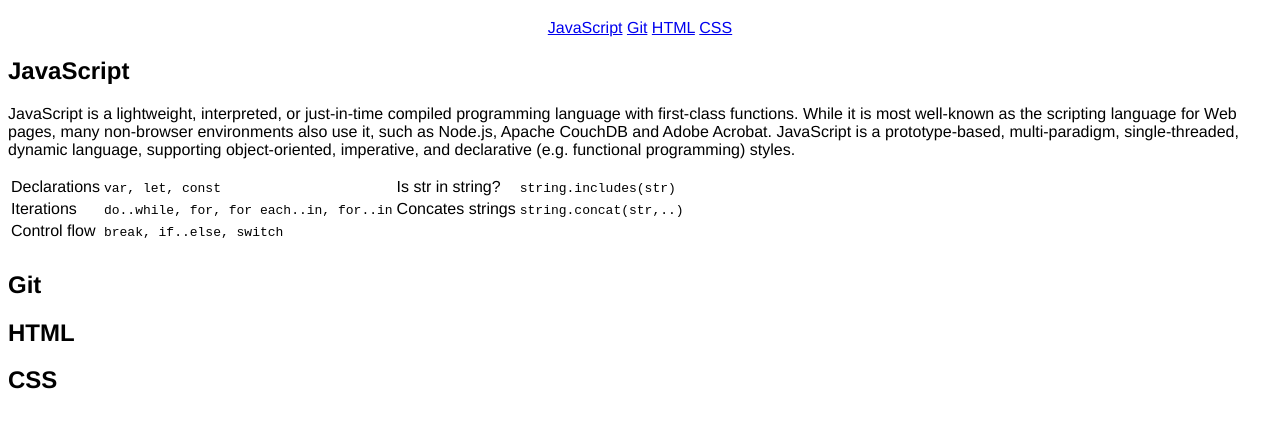
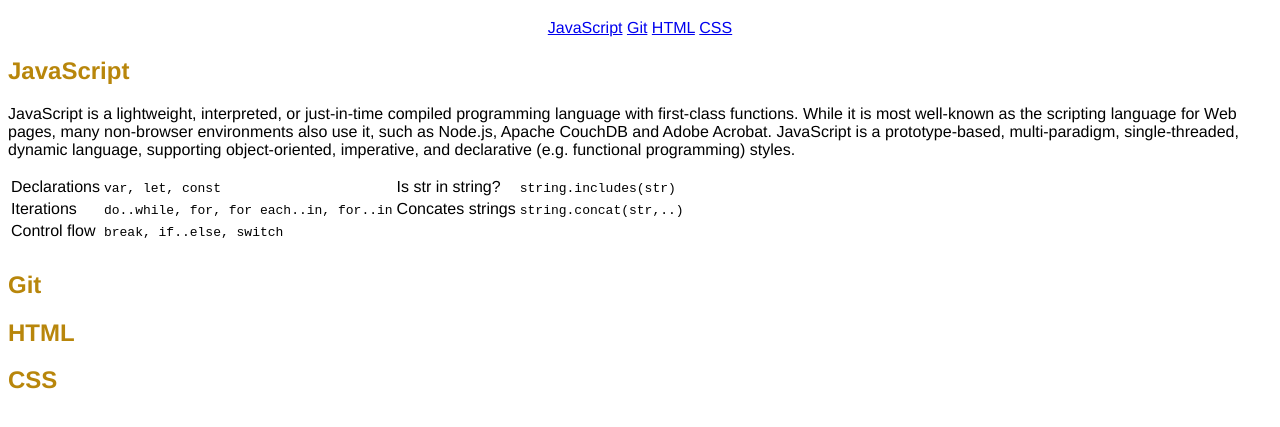
Before and after one commit to susie9393/cheatsheet, a plain HTML site: page index.html in a window 1280 px wide. Shown: the part 61-488 px from the top of the page. Drawn offline with Linux system fonts and the light colour scheme.

Commit message:
Change CSS

```diff
--- a/styles.css
+++ b/styles.css
@@ -10,3 +10,8 @@ h1 {
     color: white;
     background-color: coral;
 }
+
+h2 {
+    color: white;
+    color: darkgoldenrod;
+}
```
